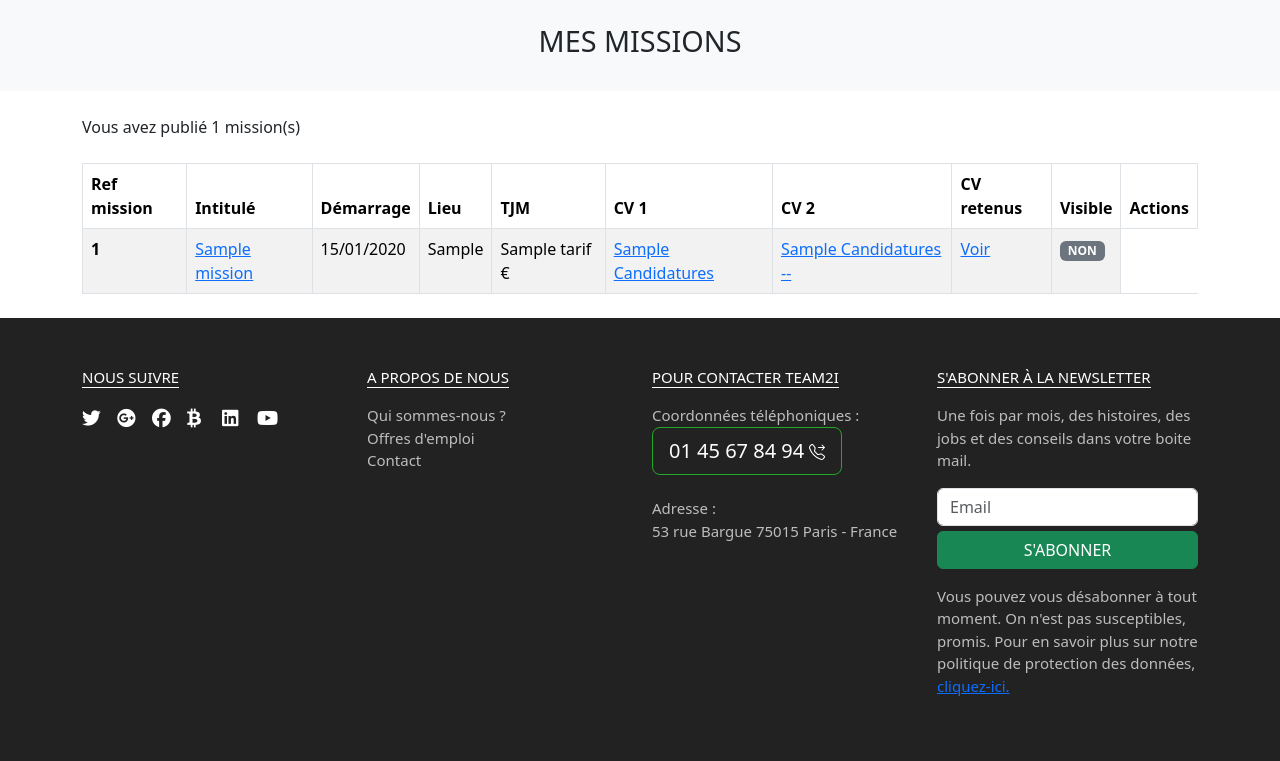
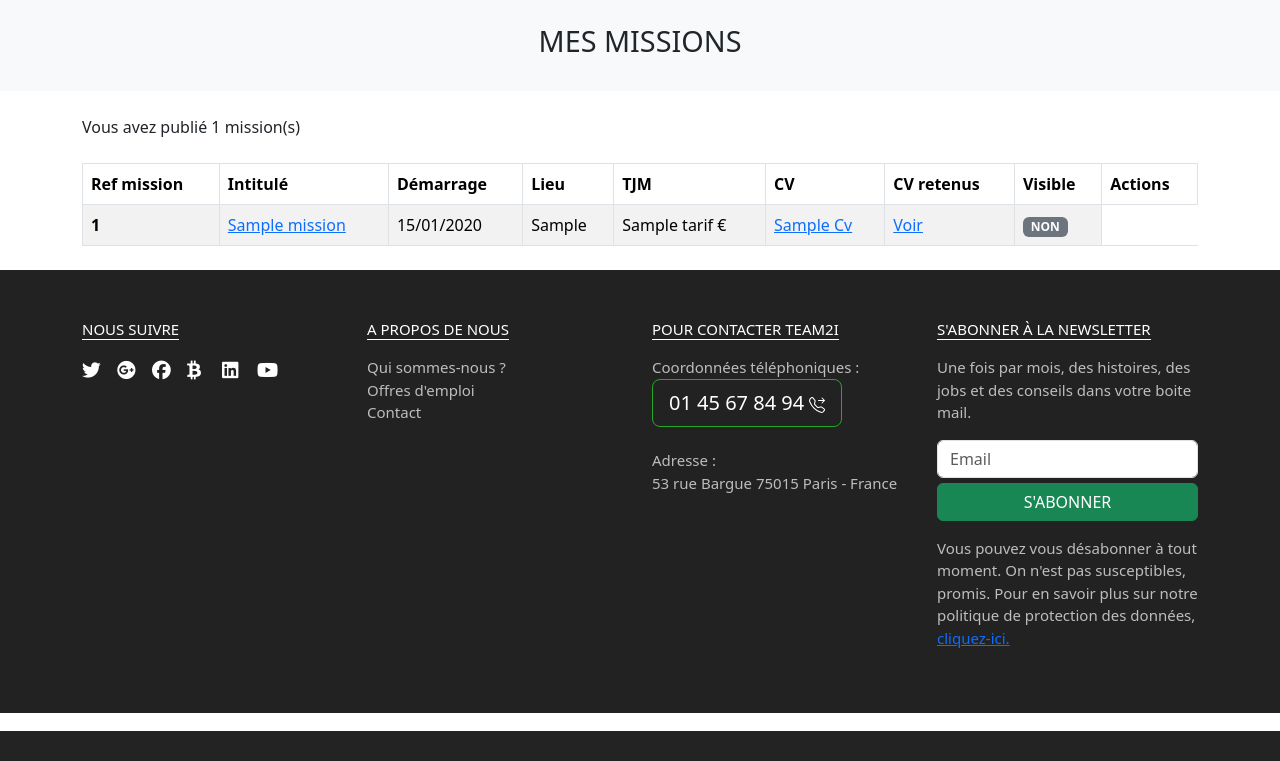
Before and after one commit to bblancho/teamtest, a Symfony app: template templates/pages/missions/mes_missions.html.twig in a window 1280 px wide. Shown: the part 69-830 px from the top of the page. After the commit the page ends 800 px from the top, so only its background shows below. Run offline with Twig, Linux system fonts and the light colour scheme; the template is opened without the code that fills it: most values are stand-ins (such as "Sample title", 1, 10 or a date in 2020); some libraries are stand-ins or nearby versions.

Commit message:
modif templates liste offre

```diff
--- a/templates/pages/missions/mes_missions.html.twig
+++ b/templates/pages/missions/mes_missions.html.twig
@@ -30,8 +30,7 @@
 								<th scope="col">Démarrage</th>
 								<th scope="col">Lieu</th>
 								<th scope="col">TJM</th>
-								<th scope="col"> CV 1 </th>
-								<th scope="col"> CV 2</th>
+								<th scope="col"> CV </th>
 								<th scope="col"> CV retenus </th>
 								<th scope="col">Visible</th>
 								<th scope="col" colspan="4">Actions</th>
@@ -45,10 +44,9 @@
 									<td>{{ mission.startDateAT|date('d/m/Y') }}</td>
 									<td>{{ mission.lieuMission }}</td>
 									<td>
-										{{ mission.tarif }} €
+										<span> {{ mission.tarif }} € </span>
 									</td>
-									<td><a  href="{{ path('offres.candidaturesOffre', {id: mission.id, slug: mission.slug}) }}" >  {{ mission.nbCandidatures is not null ? mission.nbCandidatures : 0 }} Candidatures  </a> </td>
-									<td><a  href="{{ path('offres.candidaturesOffre', {id: mission.id, slug: mission.slug}) }}" > {{ mission.nbCandidatures }} Candidatures -- </a> </td>
+									<td><a  href="{{ path('offres.candidaturesOffre', {id: mission.id, slug: mission.slug}) }}" > {{ mission.nbCandidatures }} Cv </a> </td>
 									<td><a  href="{{ path('offres.candidatures_offre_validees', {id: mission.id, slug: mission.slug}) }}" > Voir  </a> </td>
 
 									<td>{{ mission.isActive ? "<span class='badge bg-success'> OUI </span>" : "<span class='badge bg-secondary'> NON </span>" }}  </td>
```
